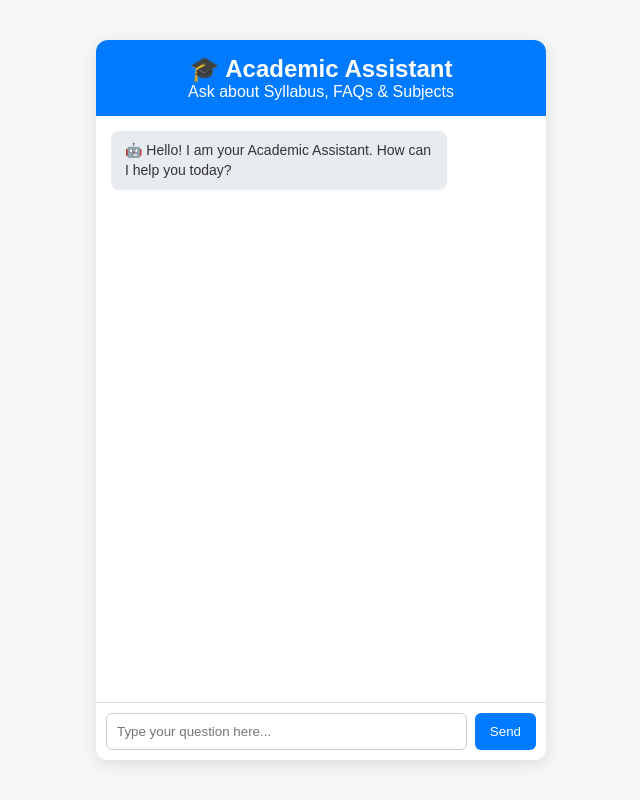
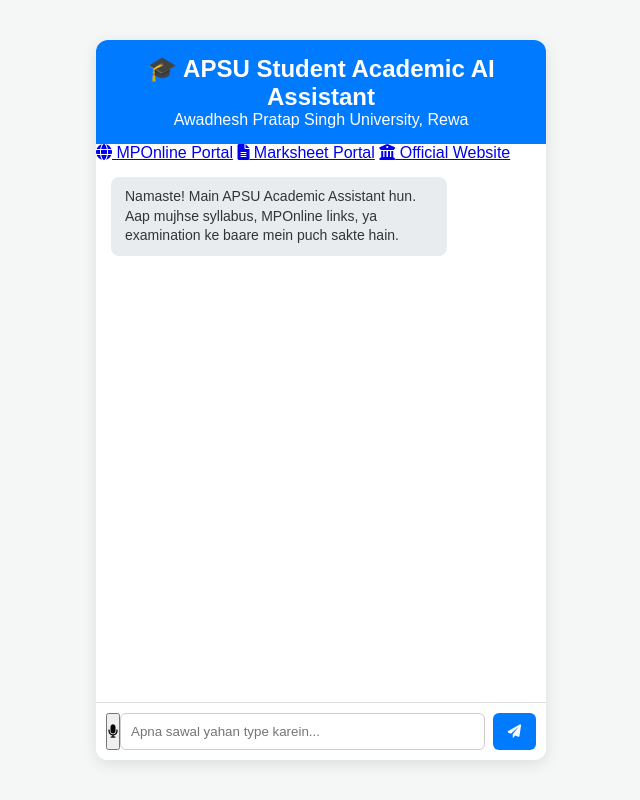
Before and after one commit to nikhilshukla2580-eng/AI-Student-Academic-Assistant-2026, a plain HTML site: page frontend/index.html in a window 1280 px wide. Shown: the whole page, without its empty margins (319-959 px from the left). Drawn offline with Linux system fonts and the light colour scheme.

Commit message:
Update index.html for APSU branding and features

```diff
--- a/frontend/index.html
+++ b/frontend/index.html
@@ -4,25 +4,40 @@
 <head>
     <meta charset="UTF-8">
     <meta name="viewport" content="width=device-width, initial-scale=1.0">
-    <title>AI Academic Assistant</title>
+    <title>APSU AI Academic Assistant</title>
     <link rel="stylesheet" href="style.css">
+    <link rel="stylesheet" href="https://cdnjs.cloudflare.com/ajax/libs/font-awesome/6.0.0/css/all.min.css">
 </head>
 <body>
     <div class="chat-container">
-        <div class="chat-header">
-            <h2>🎓 Academic Assistant</h2>
-            <p>Ask about Syllabus, FAQs & Subjects</p>
+        <!-- Header -->
+        <header class="chat-header">
+            <h2>🎓 APSU Student Academic AI Assistant</h2>
+            <p>Awadhesh Pratap Singh University, Rewa</p>
+        </header>
+
+        <!-- Quick Links Buttons -->
+        <div class="quick-links">
+            <a href="https://apsu.mponline.gov.in/portal/" target="_blank" class="btn-link"><i class="fa-solid fa-globe"></i> MPOnline Portal</a>
+            <a href="https://share.google/y3DLZPbjaHIH6jnNy" target="_blank" class="btn-link"><i class="fa-solid fa-file-lines"></i> Marksheet Portal</a>
+            <a href="https://share.google/bolPJrwg8nLkSPfjN" target="_blank" class="btn-link"><i class="fa-solid fa-university"></i> Official Website</a>
         </div>
+
+        <!-- Chat Box -->
         <div class="chat-box" id="chat-box">
             <div class="message bot-message">
-                🤖 Hello! I am your Academic Assistant. How can I help you today?
+                Namaste! Main APSU Academic Assistant hun. Aap mujhse syllabus, MPOnline links, ya examination ke baare mein puch sakte hain.
             </div>
         </div>
+
+        <!-- Input Area -->
         <div class="chat-input-area">
-            <input type="text" id="user-input" placeholder="Type your question here...">
-            <button id="send-btn">Send</button>
+            <button id="mic-btn" class="mic-btn" title="Speak"><i class="fa-solid fa-microphone"></i></button>
+            <input type="text" id="user-input" placeholder="Apna sawal yahan type karein...">
+            <button id="send-btn" class="send-btn"><i class="fa-solid fa-paper-plane"></i></button>
         </div>
     </div>
+
     <script src="script.js"></script>
 </body>
 </html>
```
